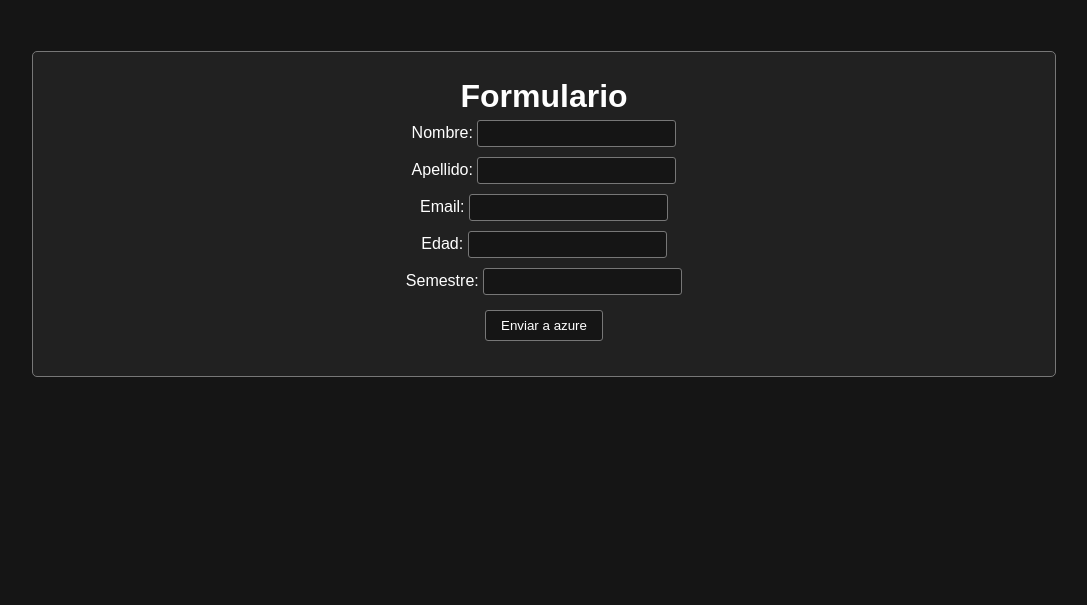
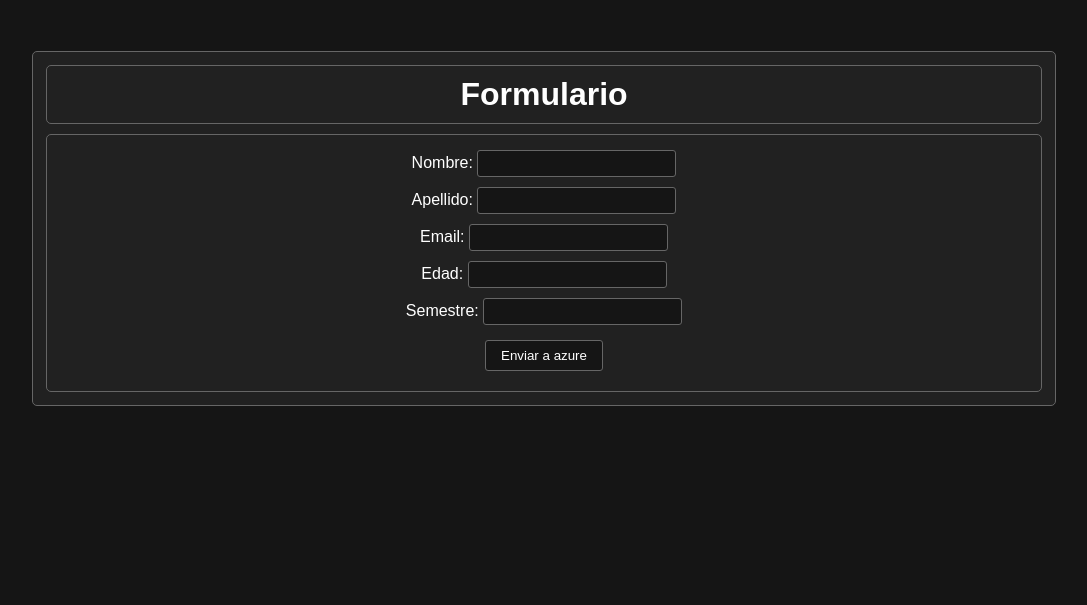
Before and after one commit to beofalejandro/Institute, a Flask app: page / in a window 1280 px wide. Shown: the top 605 px of the page, without its empty margins (96-1183 px from the left). Run offline with Flask 3, Linux system fonts and the light colour scheme.

Commit message:
Change Styles
- Better the styles for the index

```diff
--- a/Sisemas Operativos II/Tema II/Database-Azure-Form/static/index_stylesheet.css
+++ b/Sisemas Operativos II/Tema II/Database-Azure-Form/static/index_stylesheet.css
@@ -8,7 +8,7 @@
 }
 
 body {
-  color: #FFF;
+  color: #fff;
   height: 145vh;
   position: relative;
   background-size: cover;
@@ -20,19 +20,32 @@ body {
 
 main {
   margin: 4% 10%;
-    padding: 2%;
+  padding: 1%;
   background-color: #212121;
-    border: 1px solid #777;
+  border: 1px solid #666;
   border-radius: 5px;
   text-align: center;
+}
+
+main h1 {
+  border: 1px solid #666;
+  border-radius: 5px;
+  padding: 10px;
+}
+
+form {
+  margin: 10px 0 0 0;
+  border: 1px solid #666;
+  border-radius: 5px;
+  padding: 10px;
 }
 
 input {
   padding: 5px 10px;
   margin: 5px 0;
-    color: #FFF;
+  color: #fff;
   background-color: #151515;
-    border: 1px solid #777;
+  border: 1px solid #666;
   border-radius: 3px;
 }
 
@@ -42,7 +55,7 @@ input {
 }
 
 #submit:hover {
-    background-color: #DB162F;
+  background-color: #db162f;
   color: #000;
   transition: 0.3s;
 }
```
Lines whose indentation alone changed are shown as unchanged.
